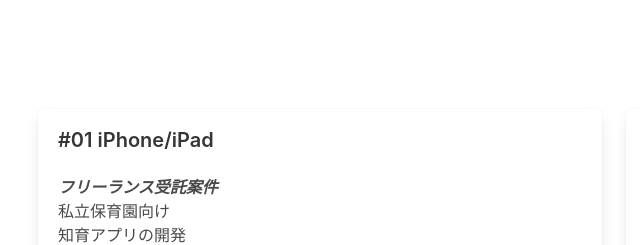
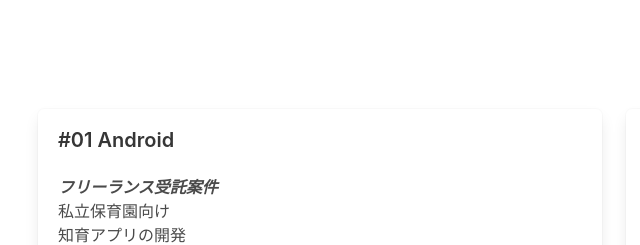
Before and after one commit to yadorogi/yadorogi.github.io, a plain HTML site: page index.html in a window 1280 px wide. Shown: the part 2520-2765 px from the top of the page, 26-666 px from the left. Drawn offline with nearby package versions, Linux system fonts and the light colour scheme; a script that the page names is missing.

Commit message:
bug fix.

```diff
--- a/index.html
+++ b/index.html
@@ -262,7 +262,7 @@
                     <div class="column">
                         <div class="box">
                             <div class="content">
-                                <h4 class="title is-5">#01&nbsp;iPhone/iPad</span>
+                                <h4 class="title is-5">#01&nbsp;Android</span>
                                 </h4>
                                 <i>フリーランス受託案件</i><br>
                                 私立保育園向け<br>
```
